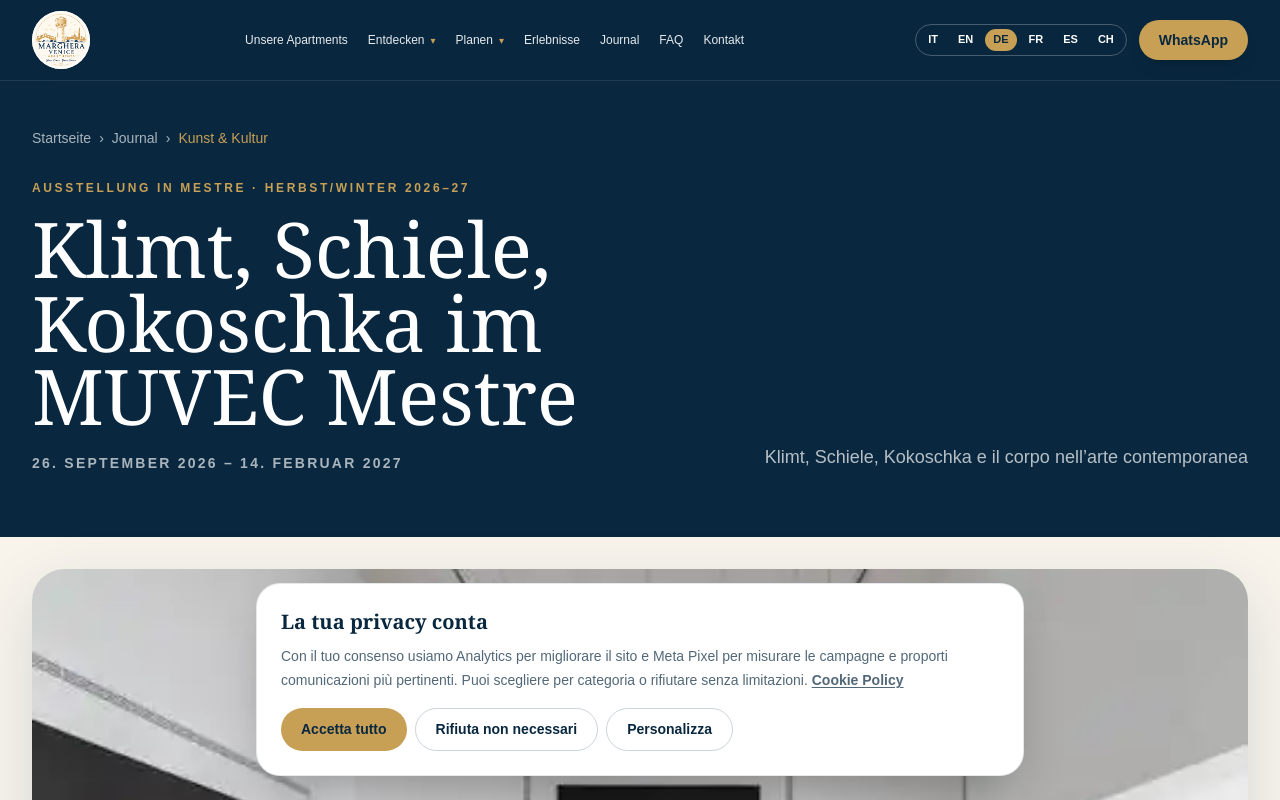
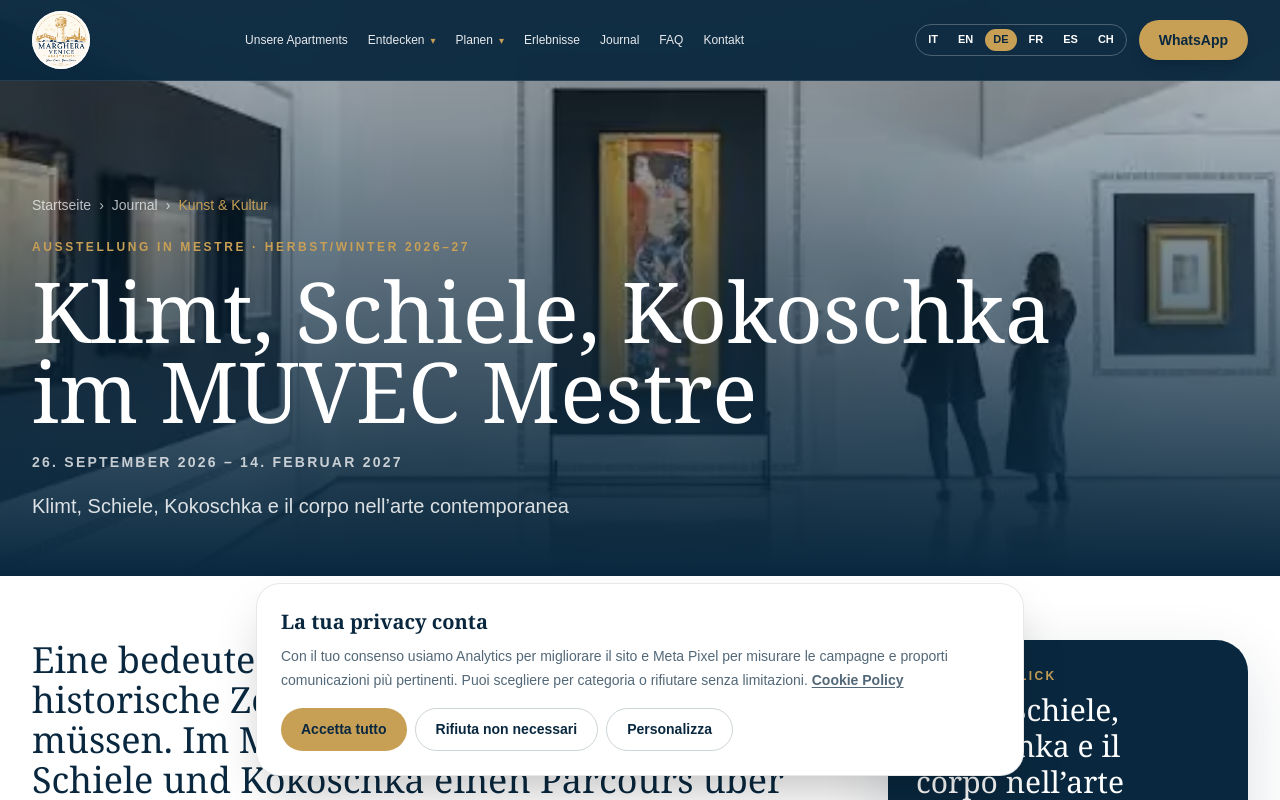
Before and after one commit to chiararegina90-spec/marghera-venice-apartments, a Next.js app: page /de/journal/klimt-schiele-kokoschka-muvec-mestre in a window 1280 px wide. Shown: the top 800 px of the page. Built offline with nearby package versions, Linux system fonts and the light colour scheme.

Commit message:
Use Klimt MUVEC image as article hero cover

```diff
--- a/components/KlimtMuvecArticle.tsx
+++ b/components/KlimtMuvecArticle.tsx
@@ -70,27 +70,23 @@
  return <>
   <Header lang={lang}/>
   <main>
-   <section className="bg-navy px-5 pb-14 pt-32 text-white sm:pb-16 lg:px-8">
-    <div className="mx-auto max-w-7xl">
-     <nav aria-label="Breadcrumb" className="flex flex-wrap items-center gap-2 text-sm text-white/65">
-      <Link href={localePath('/',lang)} className="hover:text-gold">{t.home}</Link><span>›</span>
-      <Link href={localePath('/journal',lang)} className="hover:text-gold">{t.journal}</Link><span>›</span>
-      <span className="text-gold">{c.category}</span>
-     </nav>
-     <div className="mt-8 grid items-end gap-8 lg:grid-cols-[1.1fr_.9fr]">
-      <div>
-       <p className="text-xs font-black uppercase tracking-[.22em] text-gold">{c.eyebrow}</p>
-       <h1 className="mt-4 max-w-5xl text-balance font-serif text-[clamp(2.7rem,6vw,5.25rem)] leading-[.96]">{c.title}</h1>
-       <p className="mt-5 max-w-3xl text-sm font-black uppercase tracking-[.16em] text-white/65">{c.eventDate}</p>
-      </div>
-      <p className="max-w-xl text-lg leading-8 text-white/70 lg:justify-self-end">{c.officialTitle}</p>
+   <section className="relative min-h-[72vh] overflow-hidden pt-20">
+    <div className="absolute inset-0">
+     <Image src={KLIMT_MUVEC_COVER} alt={c.imageAlt} fill priority sizes="100vw" className="object-cover"/>
+    </div>
+    <div className="absolute inset-0 bg-gradient-to-t from-navy via-navy/60 to-navy/15"/>
+    <div className="relative mx-auto flex min-h-[calc(72vh-5rem)] max-w-7xl items-end px-5 pb-14 pt-24 lg:px-8">
+     <div className="max-w-5xl text-white">
+      <nav aria-label="Breadcrumb" className="flex flex-wrap items-center gap-2 text-sm text-white/70">
+       <Link href={localePath('/',lang)} className="hover:text-gold">{t.home}</Link><span>›</span>
+       <Link href={localePath('/journal',lang)} className="hover:text-gold">{t.journal}</Link><span>›</span>
+       <span className="text-gold">{c.category}</span>
+      </nav>
+      <p className="mt-6 text-xs font-black uppercase tracking-[.22em] text-gold">{c.eyebrow}</p>
+      <h1 className="mt-4 max-w-5xl text-balance font-serif text-[clamp(2.7rem,7vw,5.25rem)] leading-[.96]">{c.title}</h1>
+      <p className="mt-5 max-w-3xl text-sm font-black uppercase tracking-[.16em] text-white/75">{c.eventDate}</p>
+      <p className="mt-5 max-w-3xl text-lg leading-8 text-white/85 sm:text-xl">{c.officialTitle}</p>
      </div>
-    </div>
-   </section>
-
-   <section className="bg-cream px-5 py-8 lg:px-8">
-    <div className="relative mx-auto aspect-[3/2] max-w-7xl overflow-hidden rounded-[2rem] bg-white shadow-soft">
-     <Image src={KLIMT_MUVEC_COVER} alt={c.imageAlt} fill priority sizes="(min-width:1280px) 1216px, 100vw" className="object-cover"/>
     </div>
    </section>
 
```
